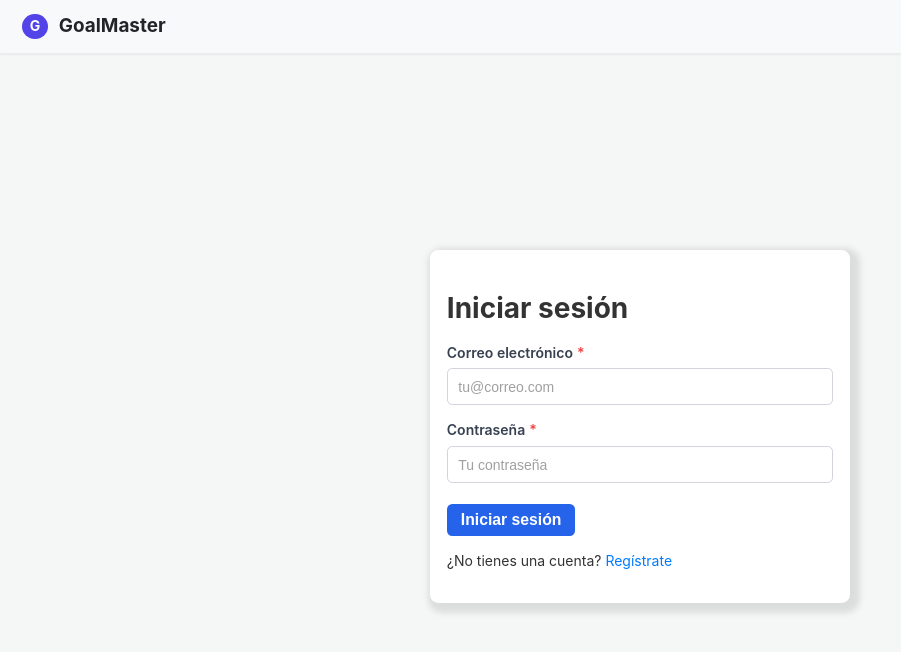
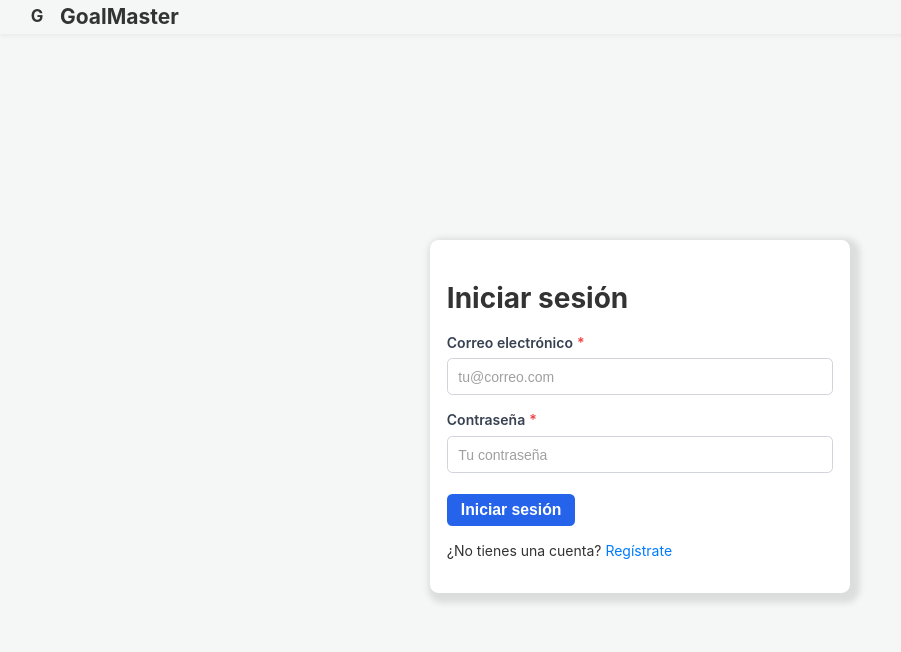
Before and after one commit to V1ct0r5/proyecto_web_TFG, a React (Create React App) app in the folder frontend/reactapp/: page /login in a window 1280 px wide. Shown: the top 652 px of the page, without its empty margins (0-901 px from the left). Built offline with nearby package versions, Linux system fonts and the light colour scheme; the HTML template or start-up script is replaced by a standard one.

Commit message:
Cambio de estilos

```diff
--- a/frontend/reactapp/src/layouts/AppHeader.module.css
+++ b/frontend/reactapp/src/layouts/AppHeader.module.css
@@ -1,74 +1,59 @@
-/* Estilos para el componente de encabezado de la aplicación */
+/* frontend/reactapp/src/layouts/AppHeader.module.css */
 
 .header {
-    width: 100%;
-    padding: 0.8rem 1.6rem; /* Padding interno uniforme */
-    box-sizing: border-box; /* Asegura que padding y borde se incluyan en el tamaño */
-    background-color: #f8f9fa; /* Color de fondo gris claro */
-    border-bottom: 1px solid #e9ecef; /* Línea inferior separadora */
-    color: #343a40;
-    display: flex; /* Usa Flexbox para el layout del contenido */
-    justify-content: space-between; /* Espacia el contenido izquierdo y derecho */
-    align-items: center; /* Alinea los items verticalmente al centro */
-    position: sticky; /* Hace que el encabezado se quede en la parte superior al hacer scroll */
-    top: 0; /* Se pega a la parte superior */
-    z-index: 10; /* Asegura que esté por encima de otros contenidos */
-    box-shadow: 0 1px 2px rgba(0, 0, 0, 0.05); /* Sombra sutil */
+    height: var(--app-header-height); /* Usa la variable definida en App.css */
+    background-color: var(--card); /* Un fondo claro para el header */
+    border-bottom: 1px solid var(--border); /* Un borde inferior sutil */
+    display: flex;
+    justify-content: space-between; /* Espacia el contenido de la izquierda y la derecha */
+    align-items: center;
+    padding: 0 1.5rem; /* Padding horizontal */
+    box-shadow: 0 2px 4px rgba(0, 0, 0, 0.05); /* Sombra sutil */
+    width: 100%; /* Asegura que ocupe todo el ancho disponible en .main-layout-content */
+    z-index: 10; /* Asegura que esté por encima del contenido de main-content-area */
+    flex-shrink: 0; /* Evita que el header se encoja */
 }
 
-/* Estilo para el link que envuelve el logo y la marca */
-.headerLogoLink {
-    display: flex; /* Usa flexbox para alinear el círculo del logo y el nombre */
+.leftContent {
+    display: flex;
     align-items: center;
-    gap: 0.8rem; /* Espacio entre el círculo y el nombre */
-    text-decoration: none; /* Elimina subrayado por defecto de los links */
-    color: inherit; /* Hereda el color del padre (.header) */
+    gap: 0.75rem;
 }
 
-.headerLogoLink:hover {
-     text-decoration: none; /* Asegura que no aparezca subrayado al pasar el mouse */
+.headerLogoLink {
+    display: flex;
+    align-items: center;
+    text-decoration: none;
+    color: inherit;
 }
 
-
-/* Contenedor para el contenido del lado izquierdo (Logo y Marca) */
-.leftContent {
-    display: flex; /* Usa flexbox para alinear items internos */
+.headerLogoCircle {
+    width: 32px;
+    height: 32px;
+    background-color: var(--primary);
+    border-radius: 50%;
+    display: flex;
+    justify-content: center;
     align-items: center;
-    gap: 0.8rem; /* Espacio entre el logo y la marca (puede ser redundante si se usa headerLogoLink) */
+    color: var(--primary-foreground);
+    font-weight: bold;
+    font-size: 1.2rem;
+    margin-right: 0.5rem;
 }
 
-/* Estilo para el círculo decorativo del logo */
-.headerLogoCircle {
-    width: 1.8rem; /* Ajustado ligeramente el tamaño */
-    height: 1.8rem; /* Ajustado ligeramente el tamaño */
-    border-radius: 50%; /* Forma de círculo */
-    background-color: hsl(245, 79%, 59%); /* Color de fondo (índigo) */
+.headerBrand {
+    font-size: 1.5rem;
+    font-weight: 700;
+    color: var(--foreground);
+}
+
+.rightContent {
     display: flex;
     align-items: center;
-    justify-content: center; /* Centra la letra 'G' dentro del círculo */
-    color: white;
-    font-weight: bold;
-    font-size: 1rem; /* Ajustado el tamaño de la letra */
-    flex-shrink: 0; /* Evita que el círculo se encoja en pantallas pequeñas */
+    gap: 1rem;
 }
 
-/* Estilo para el nombre de la marca */
-.headerBrand {
-    font-size: 1.35rem; /* Ajustado ligeramente el tamaño de fuente */
-    font-weight: bold;
-    color: #212529; /* Color de texto oscuro */
+.userInfo {
+    font-size: 0.95rem;
+    color: var(--muted-foreground);
 }
-
-/* Contenedor para el contenido del lado derecho (Info usuario y Botón Cerrar Sesión) */
-.rightContent {
-    display: flex; /* Usa flexbox para alinear items internos */
-    align-items: center;
-    gap: 1rem; /* Espacio entre el nombre del usuario y el botón */
-}
-
-/* Estilo para el texto "Hola, Usuario!" */
-.userInfo {
-    font-size: 1rem;
-    color: #333;
-    font-weight: 500;
-}
```
